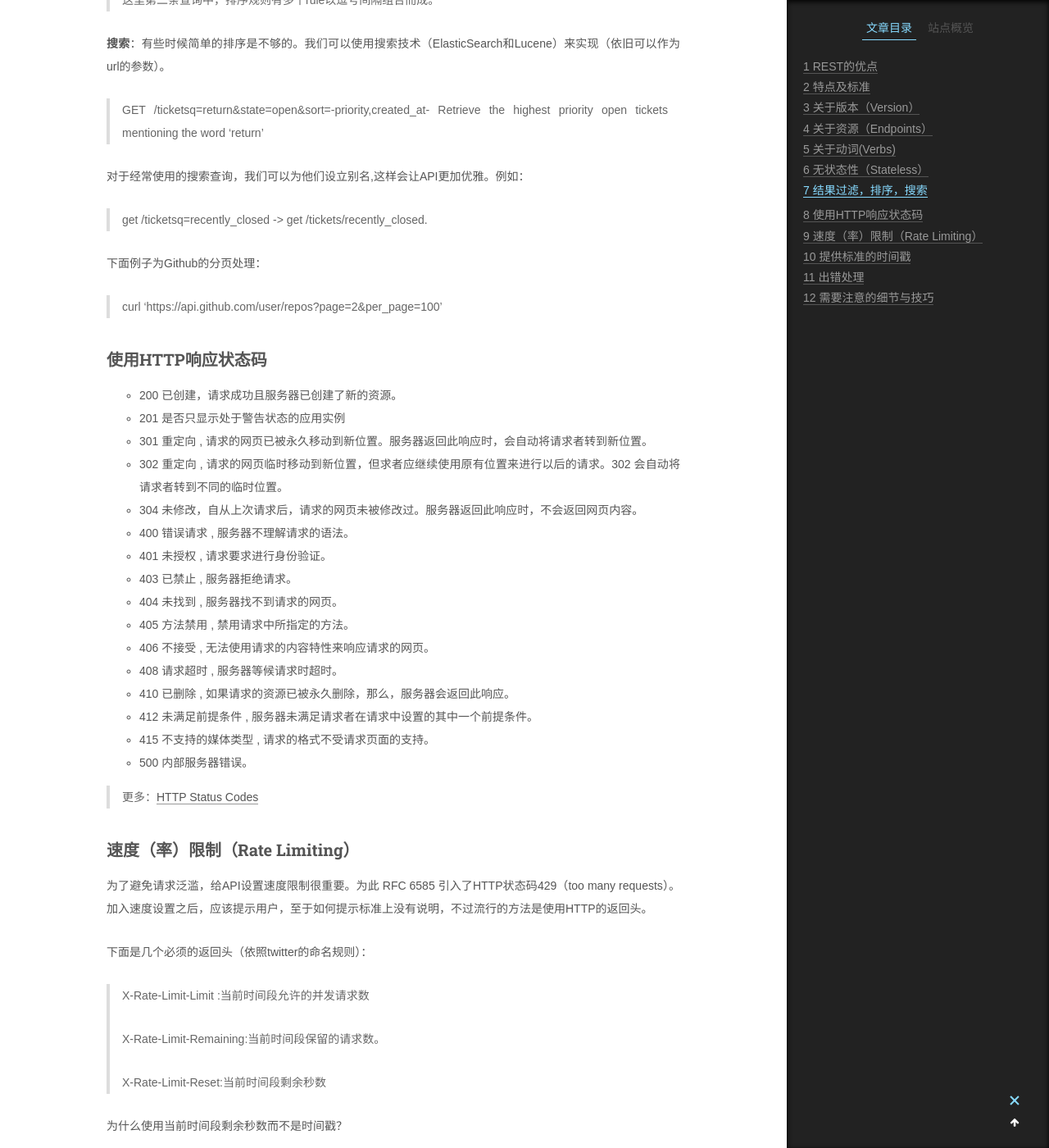
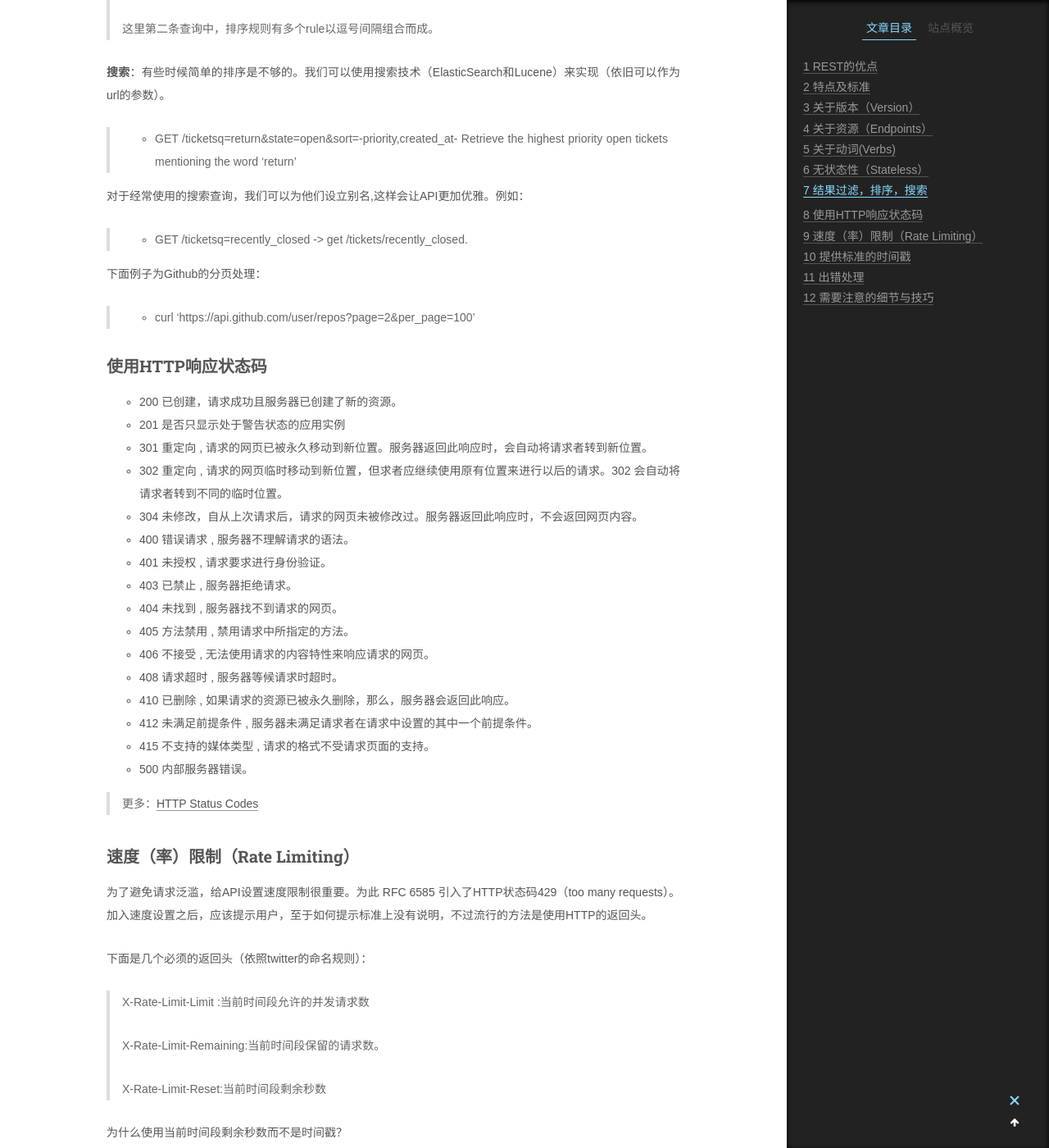
Before and after one commit to jeff2422/dev-note, a Jekyll site: the page built from _posts/2017-09-07-restful-api-design-references.md, in a window 1280 px wide and 1400 px high, scrolled down 5960 px. Shown: the whole window at 82% size. Built offline with Jekyll 4.4.1, drawn with Linux system fonts in a browser that asks for light colours; some web fonts are replaced; comment, search, counter and statistics services are not loaded.

```diff
--- a/_posts/2017-09-07-restful-api-design-references.md
+++ b/_posts/2017-09-07-restful-api-design-references.md
@@ -1,11 +1,15 @@
 ---
 title: Restful API 设计规范( Restful API Design References )
-description: REST（英文：Representational State Transfer，又称具象状态传输）是Roy Thomas Fielding博士于2000年在他的博士论文中提出来的一种万维网软件架构风格，目的是便于不同软件/程序在网络（例如互联网）中互相传递信息。
+description:
 categories:
  - Restful API
 tags:
  - Restful API
 ---
+
+> REST（英文：Representational State Transfer，又称具象状态传输）是Roy Thomas Fielding博士于2000年在他的博士论文中提出来的一种万维网软件架构风格，目的是便于不同软件/程序在网络（例如互联网）中互相传递信息。
+
+<!-- more -->
 
 > 本文内容几乎全部来自于网络，经过整理归纳形成记录。文章末尾均有出处，如有遗漏，可联系本人。
 
@@ -40,10 +44,10 @@ tags:
 
 在API上加入版本信息可以有效的防止用户访问已经更新了的API，同时也能让不同主要版本之间平稳过渡。关于是否将版本信息放入url还是放入请求头有过争论：[API version should be included in the URL or in a header.](https://stackoverflow.com/questions/389169/best-practices-for-API-versioning) 学术界说它应该放到header里面去，但是如果放到url里面我们就可以跨版本的访问资源了。（参考openstack）。
 
-###### 观点：
+#### 观点：
 > 一个好的RESTful API会在URL中包含版本信息。另一种比较常见的方案是在请求头里面保持版本信息，在请求头里面包含版本信息远没有放在URL里面来的容易。
 
-###### 例子：
+#### 例子：
 
     https://example.org/api/v1/*
 
@@ -58,55 +62,55 @@ tags:
 
 构建一个虚构的API来展现几个不同的动物园，每一个动物园又包含很多动物，员工和每个动物的物种，可能会有如下的Endpoints信息：
 
-> https://api.example.com/v1/**zoos**
+> * https://api.example.com/v1/**zoos**
 >
-> https://api.example.com/v1/**animals**
+> * https://api.example.com/v1/**animals**
 >
-> https://api.example.com/v1/**animal_types**
+> * https://api.example.com/v1/**animal_types**
 >
-> https://api.example.com/v1/**employees**
+> * https://api.example.com/v1/**employees**
 
 针对每一个Endpoints来说，可能列出所有可行的HTTP动词和Endpoints的组合。如下所示:
 
-> GET /zoos: List all Zoos (ID and Name, not too much detail)
+> * GET /zoos: List all Zoos (ID and Name, not too much detail)
 >
-> POST /zoos: Create a new Zoo
+> * POST /zoos: Create a new Zoo
 >
-> GET /zoos/ZID: Retrieve an entire Zoo object
+> * GET /zoos/ZID: Retrieve an entire Zoo object
 >
-> PUT /zoos/ZID: Update a Zoo (entire object)
+> * PUT /zoos/ZID: Update a Zoo (entire object)
 >
-> PATCH /zoos/ZID: Update a Zoo (partial object)
+> * PATCH /zoos/ZID: Update a Zoo (partial object)
 >
-> DELETE /zoos/ZID: Delete a Zoo
+> * DELETE /zoos/ZID: Delete a Zoo
 >
-> GET /zoos/ZID/animals: Retrieve a listing of Animals (ID and Name).
+> * GET /zoos/ZID/animals: Retrieve a listing of Animals (ID and Name).
 >
-> GET /animals: List all Animals (ID and Name).
+> * GET /animals: List all Animals (ID and Name).
 >
-> POST /animals: Create a new Animal
+> * POST /animals: Create a new Animal
 >
-> GET /animals/AID: Retrieve an Animal object
+> * GET /animals/AID: Retrieve an Animal object
 >
-> PUT /animals/AID: Update an Animal (entire object)
+> * PUT /animals/AID: Update an Animal (entire object)
 >
-> PATCH /animals/AID: Update an Animal (partial object)
+> * PATCH /animals/AID: Update an Animal (partial object)
 >
-> GET /animal_types: Retrieve a listing (ID and Name) of all Animal Types
+> * GET /animal_types: Retrieve a listing (ID and Name) of all Animal Types
 >
-> GET /animal_types/ATID: Retrieve an entire Animal Type object
+> * GET /animal_types/ATID: Retrieve an entire Animal Type object
 >
-> GET /employees: Retrieve an entire list of Employees
+> * GET /employees: Retrieve an entire list of Employees
 >
-> GET /employees/EID: Retreive a specific Employee
+> * GET /employees/EID: Retreive a specific Employee
 >
-> GET /zoos/ZID/employees: Retrieve a listing of Employees (ID and Name) who work at this Zoo
+> * GET /zoos/ZID/employees: Retrieve a listing of Employees (ID and Name) who work at this Zoo
 >
-> POST /employees: Create a new Employee
+> * POST /employees: Create a new Employee
 >
-> POST /zoos/ZID/employees: Hire an Employee at a specific Zoo
+> * POST /zoos/ZID/employees: Hire an Employee at a specific Zoo
 >
-> DELETE /zoos/ZID/employees/EID: Fire an Employee from a specific Zoo
+> * DELETE /zoos/ZID/employees/EID: Fire an Employee from a specific Zoo
 
 #### 关联资源使用的另一个例子：
 
@@ -123,6 +127,7 @@ tags:
 > * DELETE /tickets/12/messages/5- Deletes message #5 for ticket #12
 >
 > 其中，如果这种关联和资源独立，那么我们可以在资源的输出表示中保存相应资源的endpoint。然后API的使用者就可以通过点击链接找到相关的资源。如果关联和资源联系紧密。资源的输出表示就应该直接保存相应资源信息。（例如这里如果message资源是独立存在的，那么上面 GET /tickets/12/messages就会返回相应message的链接；相反的如果message不独立存在，他和ticket依附存在，则上面的API调用返回直接返回message信息）
+
 #### 特殊资源类型
 
 理想的 REST 世界，一切事物都抽象为资源，一切操作都抽象为增删改查。然而，所有事物与操作都可以很容易的按照这个规则作抽象吗？让我们看看这个例子：
@@ -139,21 +144,21 @@ tags:
 
 这里至少有四个半非常重要的HTTP动词需要你知道。我之所以说“半个”的意思是PATCH这个动词非常类似于PUT，并且它们俩也常常被开发者绑定到同一个API上。
 
-> GET (选择)：从服务器上获取一个具体的资源或者一个资源列表。
+> * GET (选择)：从服务器上获取一个具体的资源或者一个资源列表。
 >
-> POST （创建）： 在服务器上创建一个新的资源。
+> * POST （创建）： 在服务器上创建一个新的资源。
 >
-> PUT （更新）：以整体的方式更新服务器上的一个资源。
+> * PUT （更新）：以整体的方式更新服务器上的一个资源。
 >
-> PATCH （更新）：只更新服务器上一个资源的一个属性。
+> * PATCH （更新）：只更新服务器上一个资源的一个属性。
 >
-> DELETE （删除）：删除服务器上的一个资源。
+> * DELETE （删除）：删除服务器上的一个资源。
 
 还有两个不常用的HTTP动词：
 
-> HEAD ： 获取一个资源的元数据，如数据的哈希值或最后的更新时间。
+> * HEAD ： 获取一个资源的元数据，如数据的哈希值或最后的更新时间。
 >
-> OPTIONS：获取客户端能对资源做什么操作的信息。
+> * OPTIONS：获取客户端能对资源做什么操作的信息。
 
 一个好的RESTful API只允许第三方调用者使用这四个半HTTP动词进行数据交互，并且在URL段里面不出现任何其他的动词。
 
@@ -171,23 +176,23 @@ HTTP 协议从本质上说是一种无状态的协议，客户端发出的 HTTP
 
 **排序**：和过滤一样，一个好的排序参数应该能够描述排序规则，而不业务相关。复杂的排序规则应该通过组合实现：
 
-> GET /ticketssort=-priority- Retrieves a list of tickets in descending order of priority
+> * GET /ticketssort=-priority- Retrieves a list of tickets in descending order of priority
 >
-> GET /ticketssort=-priority,created_at- Retrieves a list of tickets in descending order of priority. Within a specific priority, older tickets are ordered first
+> * GET /ticketssort=-priority,created_at- Retrieves a list of tickets in descending order of priority. Within a specific priority, older tickets are ordered first
 >
 > 这里第二条查询中，排序规则有多个rule以逗号间隔组合而成。
 
 **搜索**：有些时候简单的排序是不够的。我们可以使用搜索技术（ElasticSearch和Lucene）来实现（依旧可以作为url的参数）。
 
-> GET /ticketsq=return&state=open&sort=-priority,created_at- Retrieve the highest priority open tickets mentioning the word ‘return’
+> * GET /ticketsq=return&state=open&sort=-priority,created_at- Retrieve the highest priority open tickets mentioning the word ‘return’
 
 对于经常使用的搜索查询，我们可以为他们设立别名,这样会让API更加优雅。例如：
-> get /ticketsq=recently_closed -> get /tickets/recently_closed.
+> * GET /ticketsq=recently_closed -> get /tickets/recently_closed.
 
 
 下面例子为Github的分页处理：
 
-> curl 'https://api.github.com/user/repos?page=2&per_page=100'
+> * curl 'https://api.github.com/user/repos?page=2&per_page=100'
 
 ## 使用HTTP响应状态码
 
```
